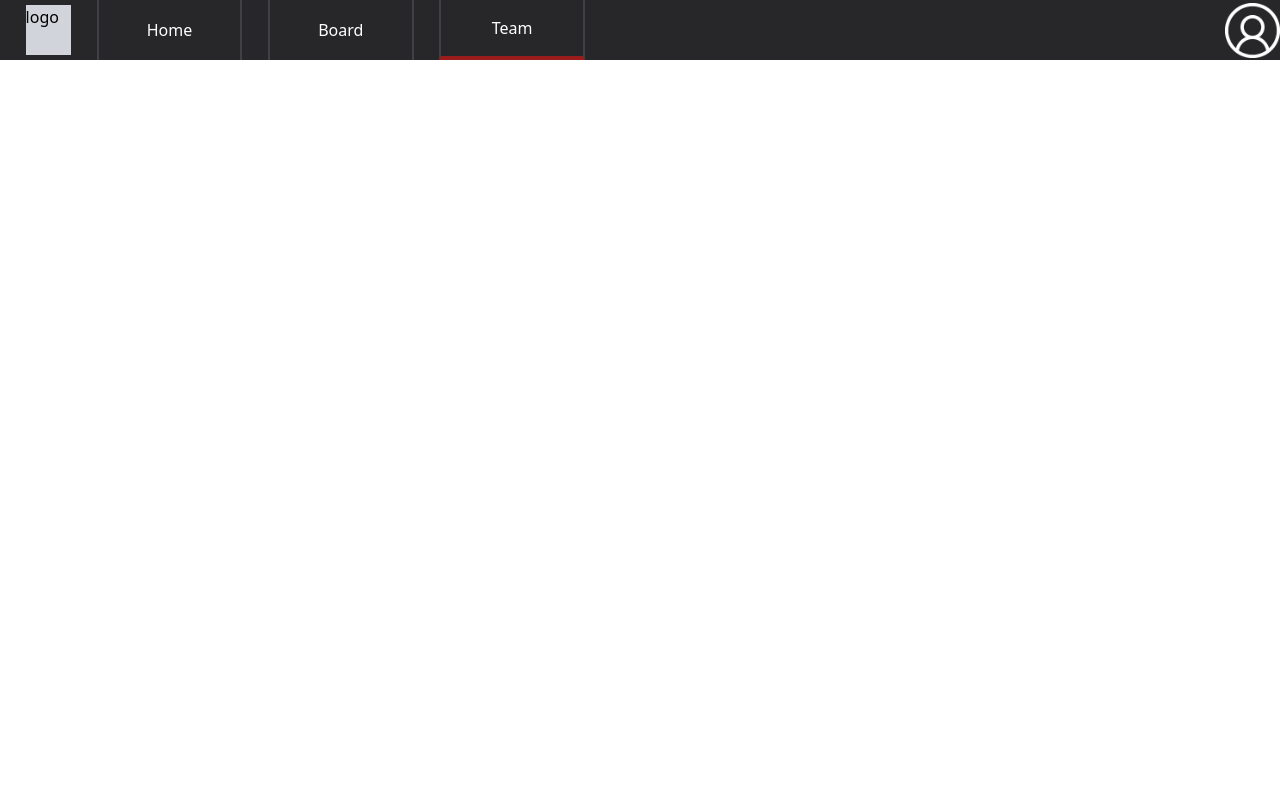
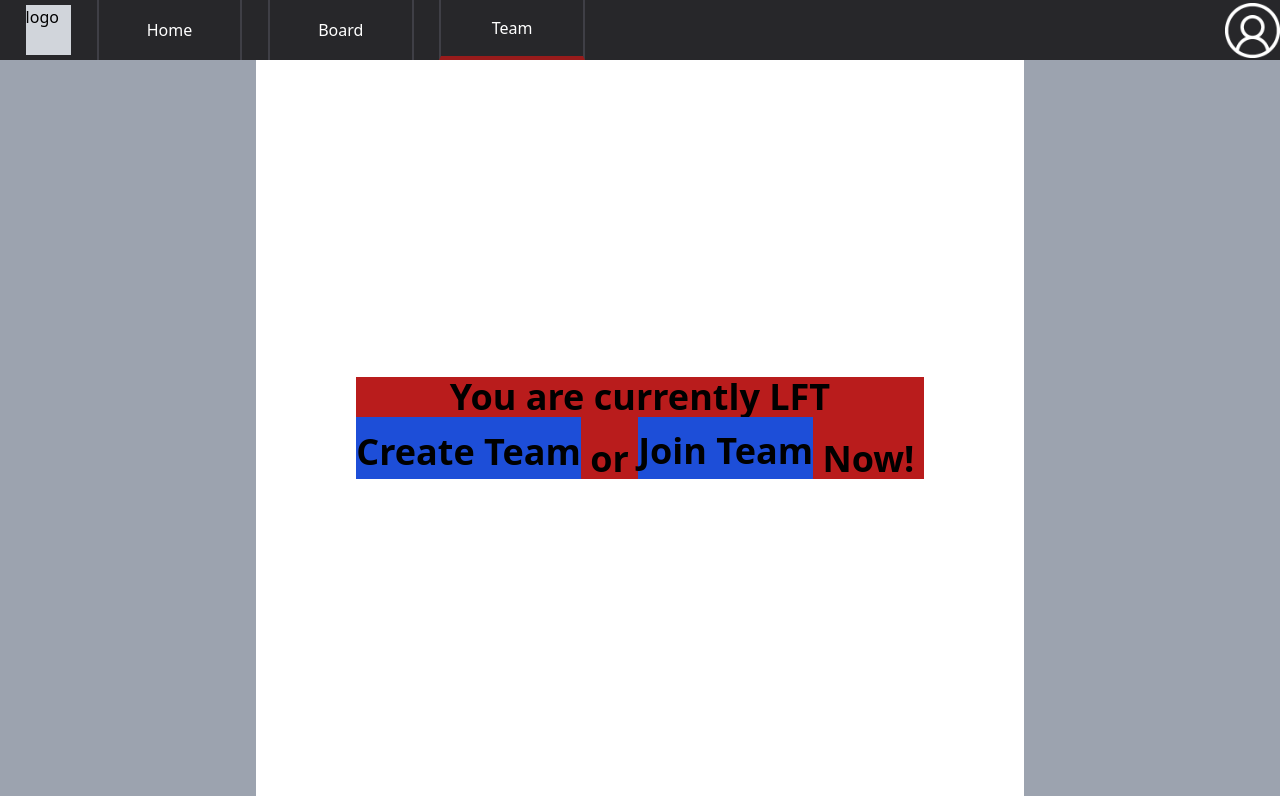
Before and after one commit to SroLyQ/Scrim-App-Frontend-revised, a React (Create React App) app: page /team/1 in a window 1280 px wide. Both pictures are taken after a click on the button "Team". Built offline with nearby package versions, Linux system fonts and the light colour scheme.

Commit message:
+layout createTeam page

```diff
--- /dev/null
+++ b/src/components/MemberForm.tsx
@@ -0,0 +1,9 @@
+const MemberForm : React.FC = () => {
+    return (
+        <div>
+            Member Form
+        </div>
+    )
+}
+
+export default MemberForm
--- /dev/null
+++ b/src/components/createTeamComponent.tsx
@@ -0,0 +1,26 @@
+import CreateTeamForm from "./createTeamFormComponent"
+import MemberForm from "./MemberForm"
+
+const CreateTeamComponent : React.FC = () => {
+    return(
+        <div>
+            <div className="flex w-full bg-red-700 h-[100px] mt-[4%] pl-[4%] items-center">
+                <h1 className="text-4xl font-bold">
+                    Create Your Team
+                </h1>
+            </div>
+            <div className="flex w-full h-[680px] bg-blue-700 items-center justify-center">
+                <div className="flex flex-col w-[98%] h-[98%] bg-green-700">
+                    <div className="bg-yellow-700 w-full h-[50%] ">
+                        <CreateTeamForm/>
+                    </div>
+                    <div className="bg-gray-700 w-full h-[50%] ">
+                        <MemberForm/>
+                    </div>
+                </div>
+            </div>
+        </div>
+    )
+}
+
+export default CreateTeamComponent
--- /dev/null
+++ b/src/components/createTeamFormComponent.tsx
@@ -0,0 +1,9 @@
+const CreateTeamForm : React.FC = () => {
+    return (
+        <div>
+            Create Team Form
+        </div>
+    )
+}
+
+export default CreateTeamForm
--- a/src/pages/TeamPage.tsx
+++ b/src/pages/TeamPage.tsx
@@ -1,10 +1,59 @@
-import { useParams } from "react-router-dom"
+import { useNavigate, useParams } from "react-router-dom"
 import HeaderComponent from "../components/HeaderComponent";
-
+import CreateTeamComponent from "../components/createTeamComponent";
+import { useRef } from "react";
 
 
 const TeamPage : React.FC = () =>{
     let {id} = useParams();
+    let navigate=useNavigate()
+    const createTeamClickHandler = () =>{
+        var path:string = './../createTeam'
+        navigate(path)
+    }
+
+    if(id === 'noteam'){
+        return(
+            <div>
+                <HeaderComponent/>
+                <div className="flex flex-rows">
+                    <div className="basis-1/5 bg-gray-400 h-[92vh] w-[100%]"> </div>
+                    <div className="basis-3/5 bg-white h-[92vh] text-center">
+                        <div className="flex flex-col justify-center items-center h-full w-full">
+                            <div className="bg-red-700">
+                                <h1 className="text-4xl font-bold ">You are currently LFT</h1>
+                                <div className="flex flex-rows " >
+                                    <button className="bg-blue-700" onClick={createTeamClickHandler}>
+                                        <h1 className="text-4xl font-bold mt-[4%]">Create Team </h1>
+                                    </button>
+                                    <h1 className="text-4xl font-bold mt-[4%]">&nbsp;or&nbsp;</h1>
+                                    <button className="bg-blue-700">
+                                        <h1 className="text-4xl font-bold mt-[4%]">Join Team </h1>
+                                    </button>
+                                    <h1 className="text-4xl font-bold mt-[4%]">&nbsp;Now!&nbsp;</h1>
+                                </div>
+                            </div>
+                        </div>
+                    </div>
+                    <div className="basis-1/5 bg-gray-400 h-[92vh]"> </div>
+                </div>
+            </div>
+        )
+    }
+    else if(id == 'createTeam'){
+        return (
+            <div>
+                <HeaderComponent/>
+                <div className="flex flex-rows">
+                    <div className="basis-1/5 bg-gray-400 h-[92vh] w-[100%]"> </div>
+                    <div className="basis-3/5 bg-white h-[92vh]">
+                        <CreateTeamComponent/>
+                    </div>
+                    <div className="basis-1/5 bg-gray-400 h-[92vh]"> </div>
+                </div>
+            </div>
+        )
+    }
     return (
         <HeaderComponent/>
     )
```
